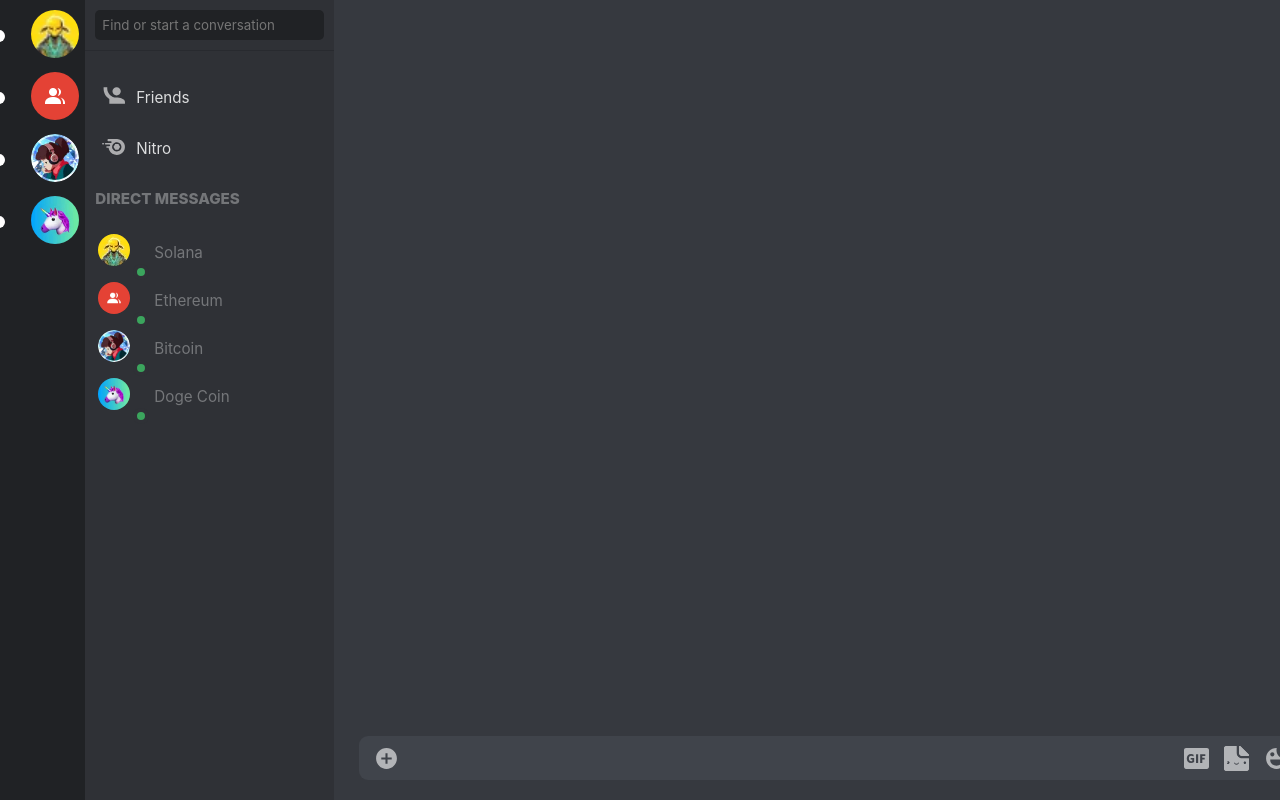
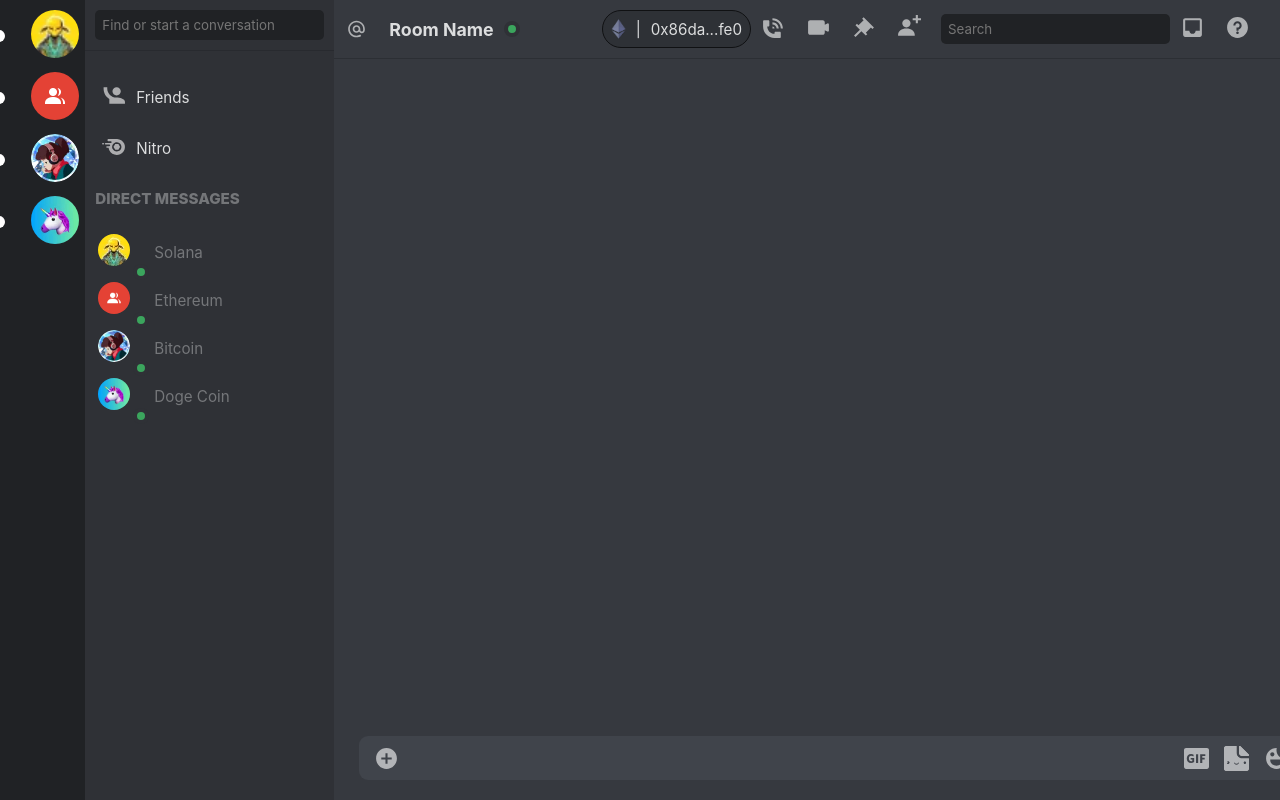
Before and after one commit to Saket2766/LNM-Hacks, a Next.js app in the folder client/: page / in a window 1280 px wide. Built offline with nearby package versions, Linux system fonts and the light colour scheme.

Commit message:
modified:   client/components/ChatHeader.js 	new file:   client/public/eth.png

```diff
--- a/client/components/ChatHeader.js
+++ b/client/components/ChatHeader.js
@@ -3,11 +3,17 @@
 import help from "../public/icons/help.svg";
 import pin from "../public/icons/pin.svg";
 import at from "../public/icons/at.svg";
+import video from "../public/icons/video.svg";
+import personPlus from "../public/icons/person-plus.svg";
 import Image from "next/image";
 import styles from "../styles/ChatHeader.module.css";
-// import ethLogo from "../public/ethLogo.png";
+import ethLogo from "../public/eth.png";
+
+const currentAccount = "0x86da4B54934Bfd877CF2f85368074096F5662fe0"
+
 const ChatHeader = () =>{
-    <div className={styles.chatHeader}>
+
+    return (<div className={styles.chatHeader}>
         <div className ={styles.roomNameContainer}>
             <Image
                 heigth = {20}
@@ -19,11 +25,73 @@
             <h3 className={styles.title}>Room Name</h3>
             <div className={styles.chatHeaderStatus} id='online' />
         </div>
-        <div className= {styles.connectWallet} onClick ={()=>connectWallet()}>
-            Connect Wallet
+        {currentAccount ? (
+        <div className={styles.connectedWallet}>
+          <Image src={ethLogo} height={20} width={15} alt='ethLogo' />
+          <span className={styles.separator}>{'|'}</span>
+          {currentAccount.slice(0, 6)}...{currentAccount.slice(39)}
         </div>
+      ) : (
+        <div className={styles.connectWallet} onClick={() => connectWallet()}>
+          Connect Wallet
+        </div>
+      )}
 
+<div className={styles.headerIconsContainer}>
+        <div className={styles.headerItem}>
+          <Image
+            height={25}
+            width={25}
+            src={phone}
+            className={styles.svg}
+            alt=''
+          />
+        </div>
+        <div className={styles.headerItem}>
+          <Image
+            height={25}
+            width={25}
+            src={video}
+            className={styles.svg}
+            alt=''
+          />
+        </div>
+      </div>
+      <div className={styles.headerItem}>
+        <Image height={25} width={25} src={pin} className={styles.svg} alt='' />
+      </div>
+      <div className={styles.headerItem}>
+        <Image
+          height={25}
+          width={25}
+          src={personPlus}
+          className={styles.svg}
+          alt=''
+        />
+      </div>
+      <div className={styles.headerItem}>
+        <input type='search' placeholder='Search' />
+      </div>
+      <div className={styles.headerItem}>
+        <Image
+          height={25}
+          width={25}
+          src={inbox}
+          className={styles.svg}
+          alt=''
+        />
+      </div>
+      <div className={styles.headerItem}>
+        <Image
+          height={25}
+          width={25}
+          src={help}
+          className={styles.svg}
+          alt=''
+        />
     </div>
+
+</div>)
 }
 
 export default ChatHeader;
```
Also changed, not shown: client/public/eth.png (added).
